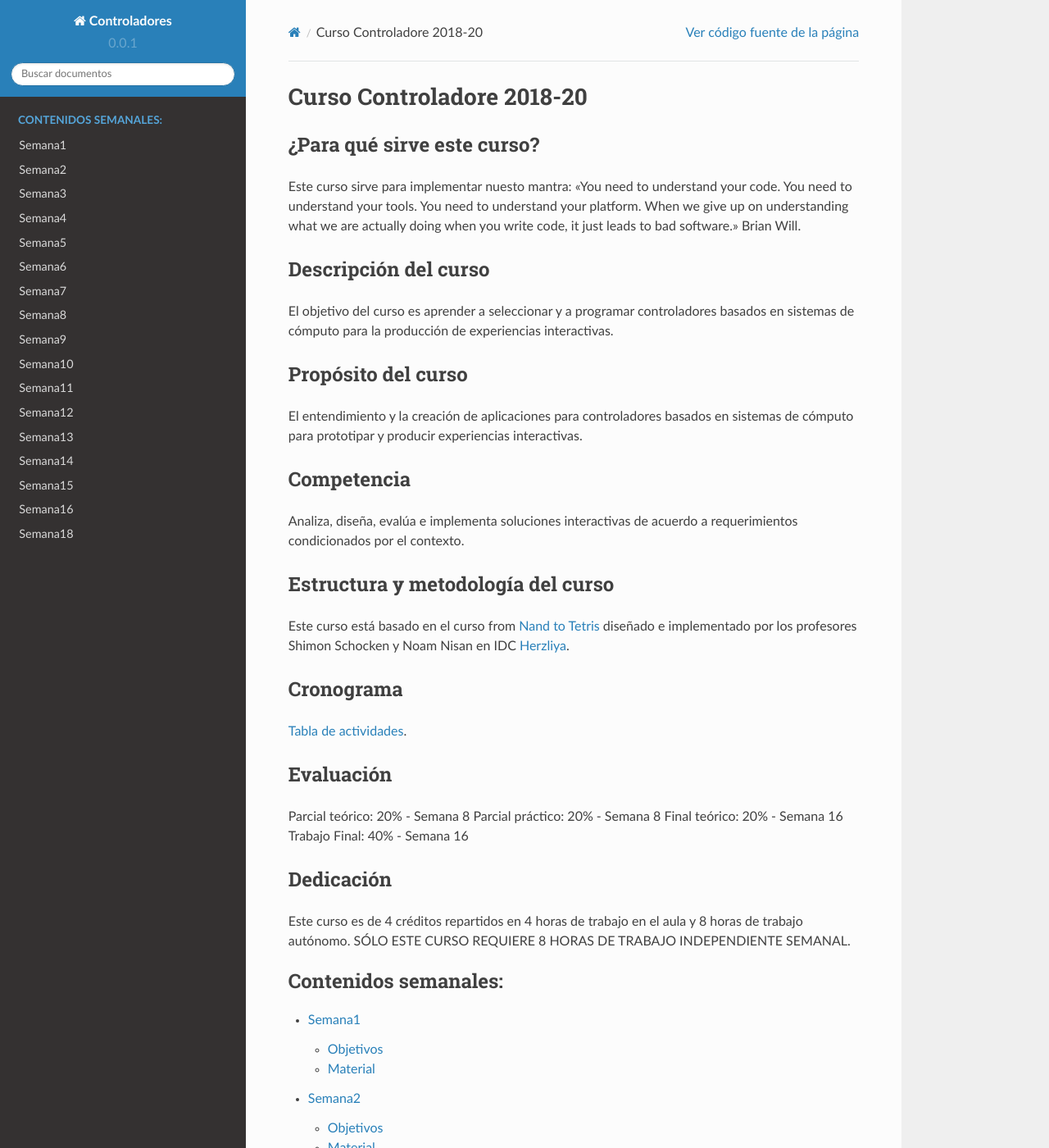
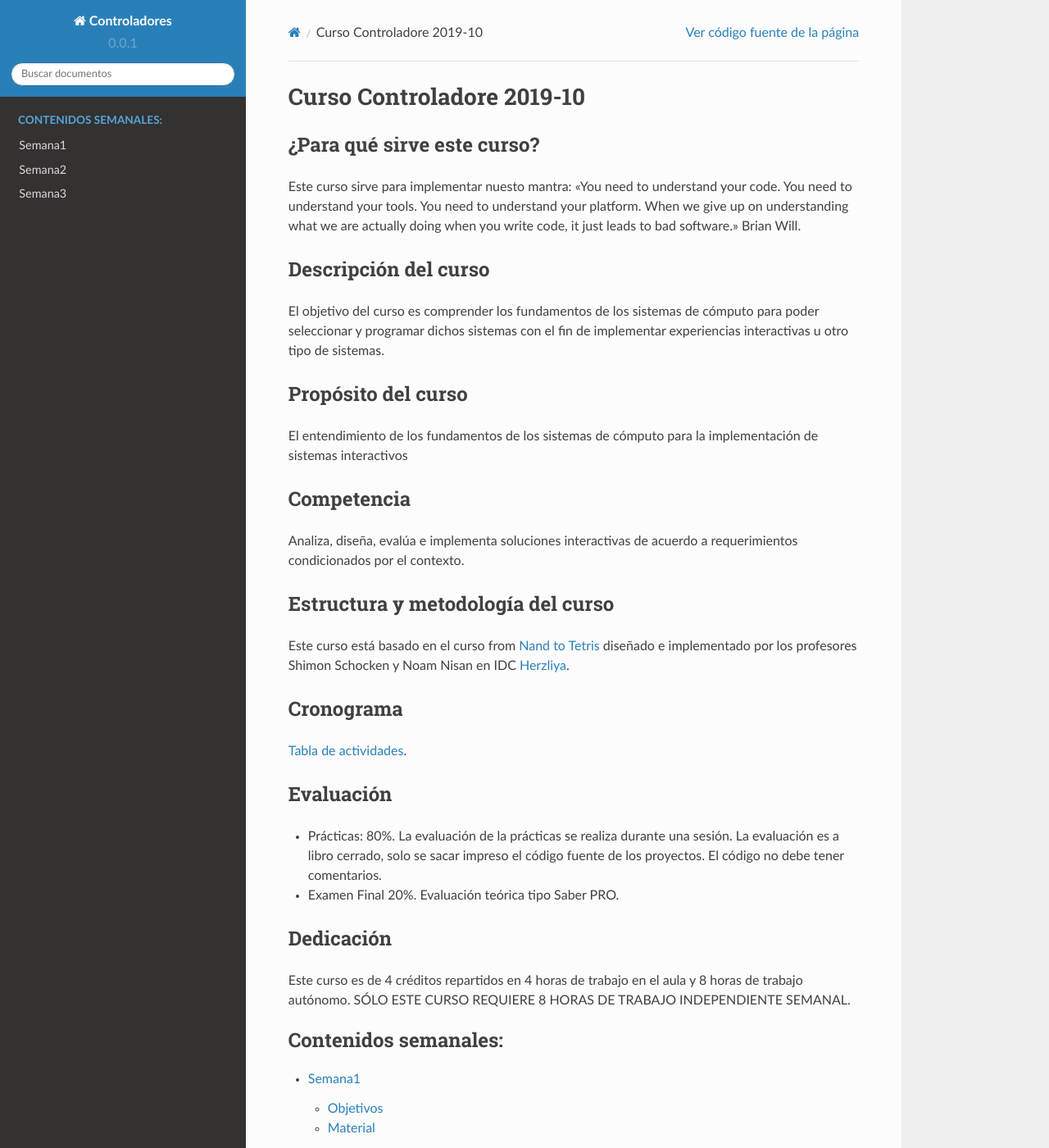
Before and after one commit to juanferfranco/controladores, a Sphinx documentation site: the page built from docs/index.rst, in a window 1280 px wide and 1400 px high. Shown: the whole window at 82% size. Built offline with Sphinx 7.4.7 and the Read the Docs theme 2.0.0, drawn with Linux system fonts in a browser that asks for light colours; some of the changed text lies outside the part shown.

Commit message:
add weeks 1 to 3

```diff
--- a/docs/_semana2/semana2.rst
+++ b/docs/_semana2/semana2.rst
@@ -11,6 +13,6 @@ Material
 ---------
 Este material corresponde al proyecto 2: Aritmética booleana.
 
-* `Presentación <https://docs.wixstatic.com/ugd/44046b_b0b50efb68ac4f0da19383ec064977b1.pdf>`__.
+* `Presentación <https://docs.wixstatic.com/ugd/56440f_2e6113c60ec34ed0bc2035c9d1313066.pdf>`__.
 * `Proyecto <https://www.nand2tetris.org/project02>`__
 * `Capítulo del libro <https://docs.wixstatic.com/ugd/44046b_b0b50efb68ac4f0da19383ec064977b1.pdf>`__
--- a/docs/_semana3/semana3.rst
+++ b/docs/_semana3/semana3.rst
@@ -1,15 +1,17 @@
 Semana 3
 ===========
+Esta semana vamos a introducir los circuitos que permiten la construcción de dispotivos de almancenamiento de datos en un
+computador: los circuitos lógicos secuenciales.
 
 Objetivos
 ----------
-1. Comprender el funcionamiento de los circuitos logicos secuenciales
+1. Comprender el funcionamiento de los circuitos lógicos secuenciales
 2. Construir circuitos lógicos secuenciales.
 
 Material
 ---------
 Este material corresponde al proyecto 3: lógica secuencial.
 
-* `Presentación <https://docs.wixstatic.com/ugd/44046b_f594de40a9fc49daaceddc60d44812cc.pdf>`__.
+* `Presentación <https://docs.wixstatic.com/ugd/56440f_3b9f5721e3e149fba8687847da395c43.pdf>`__.
 * `Proyecto <https://www.nand2tetris.org/project03>`__
 * `Capítulo del libro <https://docs.wixstatic.com/ugd/44046b_862828b3a3464a809cda6f44d9ad2ec9.pdf>`__
--- a/docs/index.rst
+++ b/docs/index.rst
@@ -1,4 +1,4 @@
-Curso Controladore 2018-20
+Curso Controladore 2019-10
 ========================================
 
 ¿Para qué sirve este curso?
@@ -12,13 +12,12 @@ Brian Will.
 
 Descripción del curso
 ----------------------
-El objetivo del curso es aprender a seleccionar y a programar controladores basados en sistemas de
-cómputo para la producción de experiencias interactivas.
+El objetivo del curso es comprender los fundamentos de los sistemas de cómputo para poder seleccionar y programar
+dichos sistemas con el fin de implementar experiencias interactivas u otro tipo de sistemas.
 
 Propósito del curso
 ---------------------
-El entendimiento y la creación de aplicaciones para controladores basados en sistemas de cómputo para
-prototipar y producir experiencias interactivas.
+El entendimiento de los fundamentos de los sistemas de cómputo para la implementación de sistemas interactivos
 
 Competencia
 -----------
@@ -31,14 +30,13 @@ los profesores Shimon Schocken y Noam Nisan en IDC `Herzliya <https://www.idc.ac
 
 Cronograma
 ----------
-`Tabla de actividades <https://drive.google.com/open?id=1MeMICFMalxWfGz7aPIbQ85WJGxXFdfYYNzTcxm7BOEA>`__.
+`Tabla de actividades <https://drive.google.com/open?id=1WZRYinpWt83RHLQwaKt4GzD3UHADIaM63kBvc2l7Hlg>`__.
 
 Evaluación
 -----------
-Parcial teórico: 20% - Semana 8
-Parcial práctico: 20% - Semana 8
-Final teórico: 20% - Semana 16
-Trabajo Final: 40% - Semana 16
+* Prácticas:  80%. La evaluación de la prácticas se realiza durante una sesión. La evaluación es a libro cerrado, solo se
+  sacar impreso el código fuente de los proyectos. El código no debe tener comentarios.
+* Examen Final 20%. Evaluación teórica tipo Saber PRO.
 
 Dedicación
 ----------
@@ -52,17 +50,3 @@ SÓLO ESTE CURSO REQUIERE 8 HORAS DE TRABAJO INDEPENDIENTE SEMANAL.
    Semana1 <_semana1/semana1>
    Semana2 <_semana2/semana2>
    Semana3 <_semana3/semana3>
-   Semana4 <_semana4/semana4>
-   Semana5 <_semana5/semana5>
-   Semana6 <_semana6/semana6>
-   Semana7 <_semana7/semana7>
-   Semana8 <_semana8/semana8>
-   Semana9 <_semana9/semana9>
-   Semana10 <_semana10/semana10>
-   Semana11 <_semana11/semana11>
-   Semana12 <_semana12/semana12>
-   Semana13 <_semana13/semana13>
-   Semana14 <_semana14/semana14>
-   Semana15 <_semana15/semana15>
-   Semana16 <_semana16/semana16>
-   Semana18 <_semana18/semana18>
```
Also changed, not shown: other parts of docs/_semana2/semana2.rst (+3 -1 lines), docs/_semana1/semana1.rst (+3 -5 lines), docs/_semana10/semana10.rst (deleted, +0 -142 lines), docs/_semana11/semana11.rst (deleted, +0 -19 lines), docs/_semana12/semana12.rst (deleted, +0 -13 lines), docs/_semana13/semana13.rst (deleted, +0 -17 lines), docs/_semana14/semana14.rst (deleted, +0 -14 lines), docs/_semana15/semana15.rst (deleted, +0 -37 lines), docs/_semana16/semana16.rst (deleted, +0 -23 lines), docs/_semana18/semana18.rst (deleted, +0 -53 lines), docs/_semana4/semana4.rst (deleted, +0 -17 lines), docs/_semana5/semana5.rst (deleted, +0 -18 lines), docs/_semana6/semana6.rst (deleted, +0 -17 lines), docs/_semana7/semana7.rst (deleted, +0 -16 lines), 2 more files.
